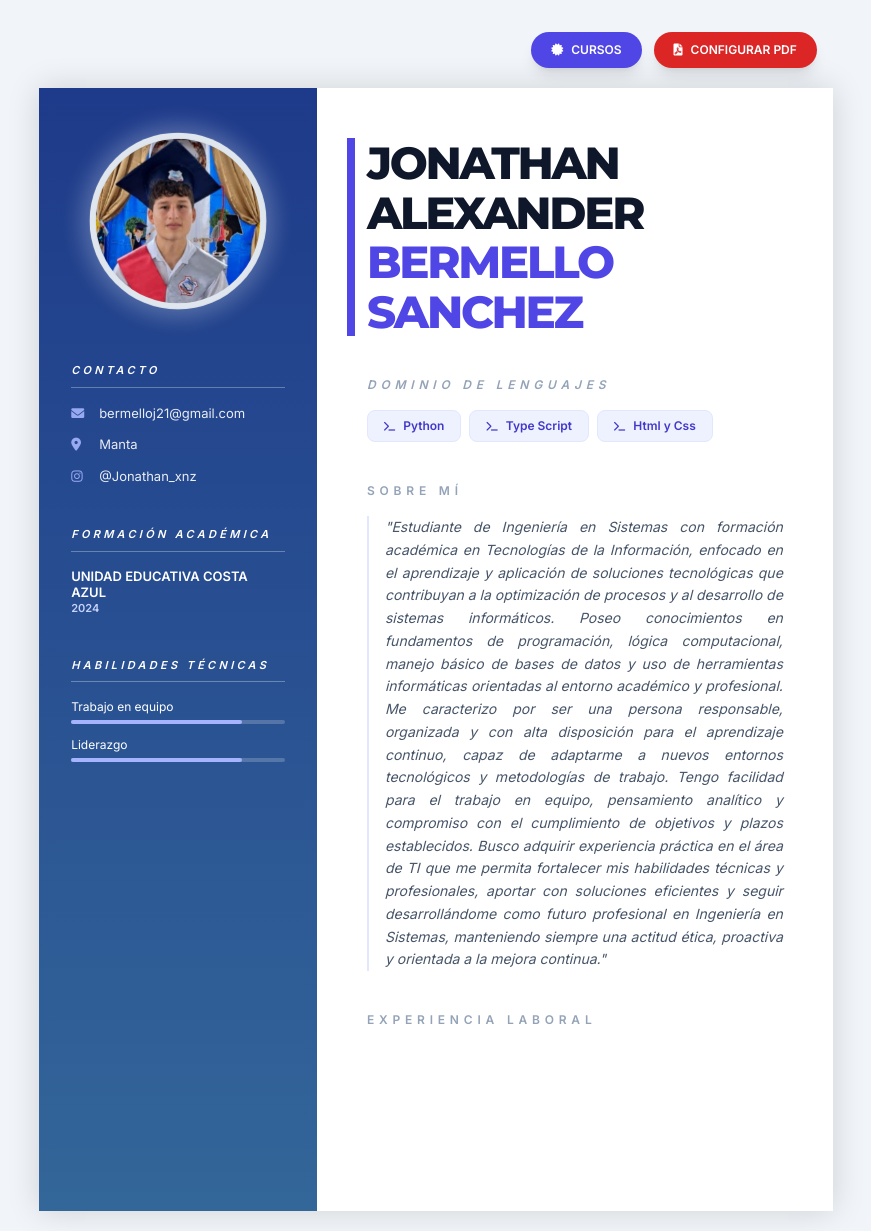
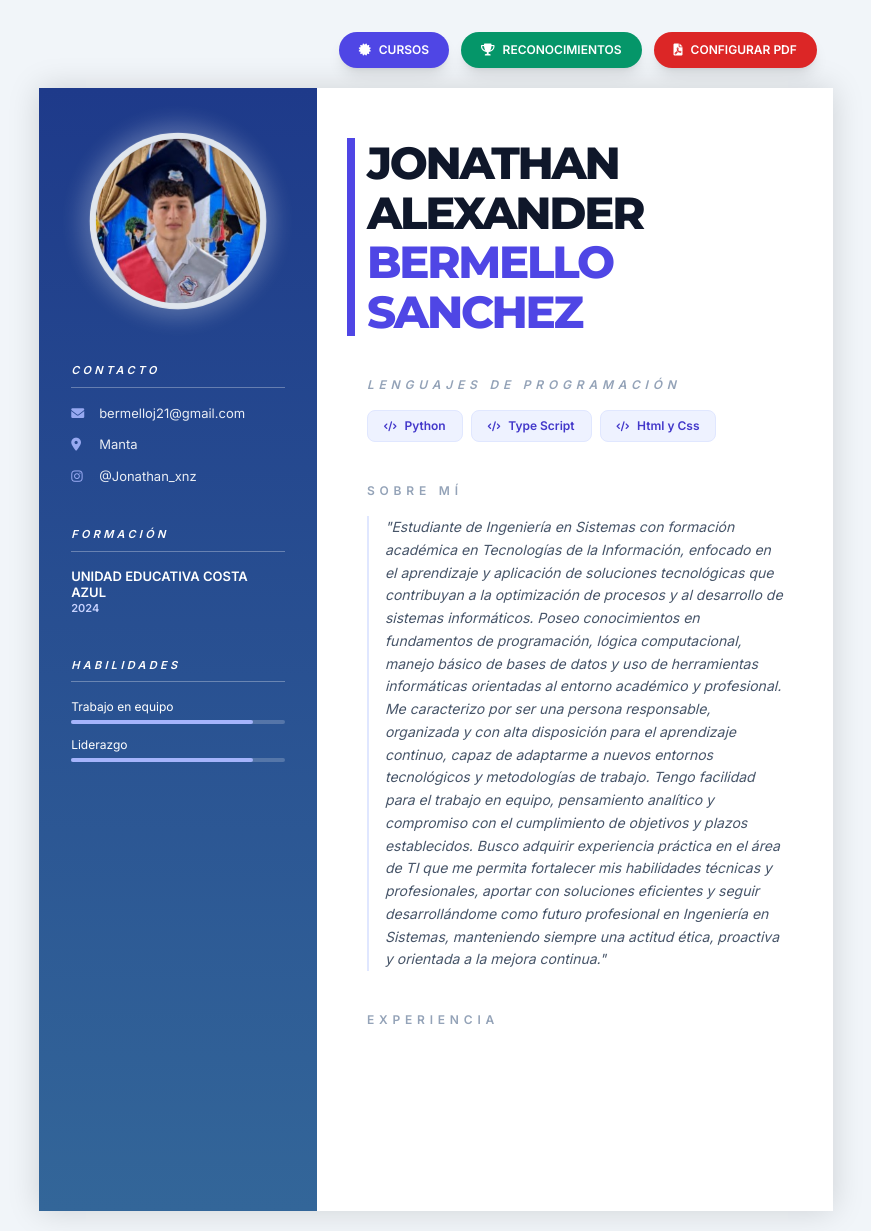
Before and after one commit to JABS34/hojadevida, a Django app: page /perfil/jabs6393/ in a window 1280 px wide. Shown: the whole page, without its empty margins (204-1075 px from the left). Run offline with Django 5.2, Linux system fonts and the light colour scheme; data comes from the database, SQL or seed files in the repository; tables that the repository leaves empty hold one stand-in row (values such as "Sample post"); some libraries are stand-ins or nearby versions.

Commit message:
Update profile_cv.html

```diff
--- a/tasks/templates/profile_cv.html
+++ b/tasks/templates/profile_cv.html
@@ -17,14 +17,31 @@
         .main-content { width: 65%; padding: 50px; }
         .name-title { font-family: 'Montserrat', sans-serif; line-height: 1.1; }
         @media print { .no-print { display: none !important; } .cv-page { box-shadow: none; margin: 0; width: 100%; height: 100%; } }
+        /* Scroll suave para modales */
+        .modal-content::-webkit-scrollbar { width: 8px; }
+        .modal-content::-webkit-scrollbar-thumb { background: #cbd5e1; border-radius: 10px; }
     </style>
 </head>
 <body>
 
     <div class="max-w-[210mm] mx-auto mt-8 mb-4 flex flex-wrap justify-end gap-3 px-4 no-print">
-        {% if config.mostrar_garage %}<a href="{% url 'garage_store' %}" class="bg-amber-500 text-white px-5 py-2.5 rounded-full font-bold text-xs shadow-lg flex items-center gap-2 hover:bg-amber-600 transition"><i class="fas fa-shopping-cart"></i> GARAGE</a>{% endif %}
-        {% if config.mostrar_cursos %}<button onclick="openModal('modalCert')" class="bg-indigo-600 text-white px-5 py-2.5 rounded-full font-bold text-xs shadow-lg flex items-center gap-2 hover:bg-indigo-700 transition"><i class="fas fa-certificate"></i> CURSOS</button>{% endif %}
-        <button onclick="openModal('modalPDF')" class="bg-red-600 text-white px-5 py-2.5 rounded-full font-bold text-xs shadow-lg flex items-center gap-2 hover:bg-red-700 transition"><i class="fas fa-file-pdf"></i> CONFIGURAR PDF</button>
+        {% if config.mostrar_garage %}
+        <a href="{% url 'garage_store' %}" class="bg-amber-500 text-white px-5 py-2.5 rounded-full font-bold text-xs shadow-lg flex items-center gap-2 hover:bg-amber-600 transition">
+            <i class="fas fa-shopping-cart"></i> GARAGE
+        </a>
+        {% endif %}
+
+        <button onclick="openModal('modalCert')" class="bg-indigo-600 text-white px-5 py-2.5 rounded-full font-bold text-xs shadow-lg flex items-center gap-2 hover:bg-indigo-700 transition">
+            <i class="fas fa-certificate"></i> CURSOS
+        </button>
+
+        <button onclick="openModal('modalRec')" class="bg-emerald-600 text-white px-5 py-2.5 rounded-full font-bold text-xs shadow-lg flex items-center gap-2 hover:bg-emerald-700 transition">
+            <i class="fas fa-trophy"></i> RECONOCIMIENTOS
+        </button>
+
+        <button onclick="openModal('modalPDF')" class="bg-red-600 text-white px-5 py-2.5 rounded-full font-bold text-xs shadow-lg flex items-center gap-2 hover:bg-red-700 transition">
+            <i class="fas fa-file-pdf"></i> CONFIGURAR PDF
+        </button>
     </div>
 
     <div class="cv-page">
@@ -48,7 +65,7 @@
             </section>
 
             <section>
-                <h3 class="text-[11px] font-bold tracking-[0.3em] uppercase border-b border-white/30 pb-2 mb-4 italic">Formación Académica</h3>
+                <h3 class="text-[11px] font-bold tracking-[0.3em] uppercase border-b border-white/30 pb-2 mb-4 italic">Formación</h3>
                 <div class="space-y-4">
                     {% for estudio in estudios %}
                     <div class="text-[13px]">
@@ -60,13 +77,13 @@
             </section>
 
             <section>
-                <h3 class="text-[11px] font-bold tracking-[0.3em] uppercase border-b border-white/30 pb-2 mb-4 italic">Habilidades Técnicas</h3>
+                <h3 class="text-[11px] font-bold tracking-[0.3em] uppercase border-b border-white/30 pb-2 mb-4 italic">Habilidades</h3>
                 <div class="space-y-3">
                     {% for hab in habilidades %}
                     <div class="flex flex-col text-[12px]">
                         <span class="font-medium">{{ hab.nombre }}</span>
                         <div class="w-full bg-white/20 h-1 rounded-full mt-1">
-                            <div class="bg-indigo-300 h-1 rounded-full" style="width: 80%"></div>
+                            <div class="bg-indigo-300 h-1 rounded-full" style="width: 85%"></div>
                         </div>
                     </div>
                     {% endfor %}
@@ -77,17 +94,15 @@
         <main class="main-content">
             <header class="mb-10 relative">
                 <div class="absolute -left-5 top-0 w-2 h-full bg-indigo-600"></div>
-                <h1 class="name-title text-[45px] font-extrabold text-[#0f172a] uppercase tracking-tighter">
-                    {{ perfil.nombres }}<br><span class="text-indigo-600">{{ perfil.apellidos }}</span>
-                </h1>
+                <h1 class="name-title text-[45px] font-extrabold text-[#0f172a] uppercase tracking-tighter">{{ perfil.nombres }}<br><span class="text-indigo-600">{{ perfil.apellidos }}</span></h1>
             </header>
 
             <section class="mb-10">
-                <h2 class="text-[12px] font-black text-slate-400 uppercase tracking-[0.4em] mb-4 italic">Dominio de Lenguajes</h2>
+                <h2 class="text-[12px] font-black text-slate-400 uppercase tracking-[0.4em] mb-4 italic">Lenguajes de Programación</h2>
                 <div class="flex flex-wrap gap-2">
                     {% for lang in lenguajes %}
                     <span class="text-[12px] font-bold bg-indigo-50 text-indigo-700 px-4 py-1.5 rounded-lg border border-indigo-100 flex items-center gap-2">
-                        <i class="fas fa-terminal text-[10px]"></i> {{ lang.nombre }}
+                        <i class="fas fa-code text-[10px]"></i> {{ lang.nombre }}
                     </span>
                     {% endfor %}
                 </div>
@@ -95,20 +110,18 @@
 
             <section class="mb-10">
                 <h2 class="text-[12px] font-black text-slate-400 uppercase tracking-[0.4em] mb-4">Sobre mí</h2>
-                <p class="text-slate-600 text-[14px] leading-relaxed italic border-l-2 border-indigo-100 pl-4 text-justify">
-                    "{{ perfil.descripcionperfil }}"
-                </p>
+                <p class="text-slate-600 text-[14px] leading-relaxed italic border-l-2 border-indigo-100 pl-4">"{{ perfil.descripcionperfil }}"</p>
             </section>
 
             <section>
-                <h2 class="text-[12px] font-black text-slate-400 uppercase tracking-[0.4em] mb-6">Experiencia Laboral</h2>
+                <h2 class="text-[12px] font-black text-slate-400 uppercase tracking-[0.4em] mb-6">Experiencia</h2>
                 <div class="space-y-8">
                     {% for exp in experiencias %}
                     <div class="relative pl-6 border-l border-slate-100">
                         <div class="absolute -left-[5px] top-1.5 w-2.5 h-2.5 rounded-full bg-indigo-600"></div>
                         <h3 class="font-extrabold text-slate-800 text-[16px]">{{ exp.puesto }}</h3>
-                        <p class="text-indigo-600 text-[12px] font-black uppercase tracking-wider">{{ exp.empresa }}</p>
-                        <p class="text-slate-500 text-[12px] mt-2 leading-snug">{{ exp.descripcion }}</p>
+                        <p class="text-indigo-600 text-[12px] font-black uppercase tracking-widest">{{ exp.empresa }}</p>
+                        <p class="text-slate-500 text-[12px] mt-1">{{ exp.descripcion }}</p>
                     </div>
                     {% endfor %}
                 </div>
@@ -116,29 +129,88 @@
         </main>
     </div>
 
-    <div id="modalPDF" class="fixed inset-0 bg-black/80 hidden z-[60] flex items-center justify-center p-4 no-print">
-        <div class="bg-white rounded-2xl p-8 max-w-sm w-full shadow-2xl text-center">
-            <h2 class="text-xl font-bold mb-6 text-slate-800 border-b pb-2">Opciones de Exportación</h2>
-            <div class="space-y-4 text-left">
-                <label class="flex items-center gap-3 cursor-pointer p-2 hover:bg-slate-50 rounded transition">
+    <div id="modalCert" class="fixed inset-0 bg-black/90 hidden z-[70] flex items-center justify-center p-6 no-print">
+        <div class="bg-white rounded-3xl w-full max-w-4xl max-h-[90vh] overflow-hidden flex flex-col shadow-2xl">
+            <div class="p-6 border-b flex justify-between items-center bg-slate-50">
+                <h2 class="text-2xl font-bold text-indigo-900"><i class="fas fa-certificate mr-2"></i> Mis Cursos y Certificados</h2>
+                <button onclick="closeModal('modalCert')" class="text-slate-400 hover:text-red-500 text-2xl transition">&times;</button>
+            </div>
+            <div class="modal-content overflow-y-auto p-8 grid grid-cols-1 md:grid-cols-2 gap-8">
+                {% for cert in certificados %}
+                <div class="group">
+                    <p class="font-bold text-slate-700 mb-2 group-hover:text-indigo-600 transition">{{ cert.titulo }}</p>
+                    <img src="{{ cert.imagen.url }}" class="w-full rounded-xl shadow-md border hover:scale-[1.02] transition duration-300">
+                </div>
+                {% empty %}
+                <p class="col-span-full text-center text-slate-500 italic">No hay certificados cargados.</p>
+                {% endfor %}
+            </div>
+        </div>
+    </div>
+
+    <div id="modalRec" class="fixed inset-0 bg-black/90 hidden z-[70] flex items-center justify-center p-6 no-print">
+        <div class="bg-white rounded-3xl w-full max-w-4xl max-h-[90vh] overflow-hidden flex flex-col shadow-2xl">
+            <div class="p-6 border-b flex justify-between items-center bg-slate-50">
+                <h2 class="text-2xl font-bold text-emerald-900"><i class="fas fa-trophy mr-2"></i> Logros y Reconocimientos</h2>
+                <button onclick="closeModal('modalRec')" class="text-slate-400 hover:text-red-500 text-2xl transition">&times;</button>
+            </div>
+            <div class="modal-content overflow-y-auto p-8 space-y-12">
+                {% for rec in reconocimientos %}
+                <div class="text-center">
+                    <h3 class="text-xl font-bold text-slate-800 mb-4">{{ rec.titulo }}</h3>
+                    {% if rec.imagen %}
+                    <img src="{{ rec.imagen.url }}" class="max-w-full mx-auto rounded-2xl shadow-lg border">
+                    {% endif %}
+                    <p class="text-slate-600 mt-4 italic">{{ rec.descripcion|default:"" }}</p>
+                </div>
+                {% empty %}
+                <p class="text-center text-slate-500 italic">No hay reconocimientos cargados.</p>
+                {% endfor %}
+            </div>
+        </div>
+    </div>
+
+    <div id="modalPDF" class="fixed inset-0 bg-black/80 hidden z-[70] flex items-center justify-center p-4 no-print">
+        <div class="bg-white rounded-3xl p-8 max-w-sm w-full shadow-2xl">
+            <h2 class="text-xl font-bold mb-6 text-slate-800 border-b pb-2 text-center">Exportar a PDF</h2>
+            <div class="space-y-4">
+                <label class="flex items-center gap-3 cursor-pointer p-3 hover:bg-slate-50 rounded-xl transition">
                     <input type="checkbox" id="check_sobre_mi" checked class="w-5 h-5 accent-red-600">
-                    <span class="text-slate-700 font-medium italic italic italic">Incluir "Sobre mí"</span>
+                    <span class="text-slate-700 font-medium italic">Incluir "Sobre mí"</span>
                 </label>
-                <label class="flex items-center gap-3 cursor-pointer p-2 hover:bg-slate-50 rounded transition">
+                <label class="flex items-center gap-3 cursor-pointer p-3 hover:bg-slate-50 rounded-xl transition">
                     <input type="checkbox" id="check_cursos" checked class="w-5 h-5 accent-red-600">
-                    <span class="text-slate-700 font-medium italic italic italic">Incluir Certificados</span>
+                    <span class="text-slate-700 font-medium italic">Incluir Certificados</span>
                 </label>
             </div>
             <div class="mt-8 flex gap-3">
-                <button onclick="generarPDF()" class="flex-1 bg-red-600 text-white py-3 rounded-xl font-bold shadow-lg hover:bg-red-700 transition uppercase text-[10px]">Generar PDF</button>
-                <button onclick="closeModal('modalPDF')" class="flex-1 bg-slate-200 text-slate-700 py-3 rounded-xl font-bold uppercase text-[10px]">Cancelar</button>
+                <button onclick="generarPDF()" class="flex-1 bg-red-600 text-white py-3 rounded-xl font-bold shadow-lg hover:bg-red-700 transition uppercase text-[10px]">Descargar</button>
+                <button onclick="closeModal('modalPDF')" class="flex-1 bg-slate-200 text-slate-700 py-3 rounded-xl font-bold uppercase text-[10px]">Cerrar</button>
             </div>
         </div>
     </div>
 
     <script>
-        function openModal(id) { document.getElementById(id).classList.remove('hidden'); }
-        function closeModal(id) { document.getElementById(id).classList.add('hidden'); }
+        function openModal(id) {
+            const modal = document.getElementById(id);
+            modal.classList.remove('hidden');
+            document.body.style.overflow = 'hidden'; // Evita scroll de fondo
+        }
+
+        function closeModal(id) {
+            const modal = document.getElementById(id);
+            modal.classList.add('hidden');
+            document.body.style.overflow = 'auto'; // Restaura scroll
+        }
+
+        // Cerrar modales al hacer clic fuera del contenido
+        window.onclick = function(event) {
+            if (event.target.classList.contains('fixed')) {
+                event.target.classList.add('hidden');
+                document.body.style.overflow = 'auto';
+            }
+        }
+
         function generarPDF() {
             const s_mi = document.getElementById('check_sobre_mi').checked;
             const curs = document.getElementById('check_cursos').checked;
```
